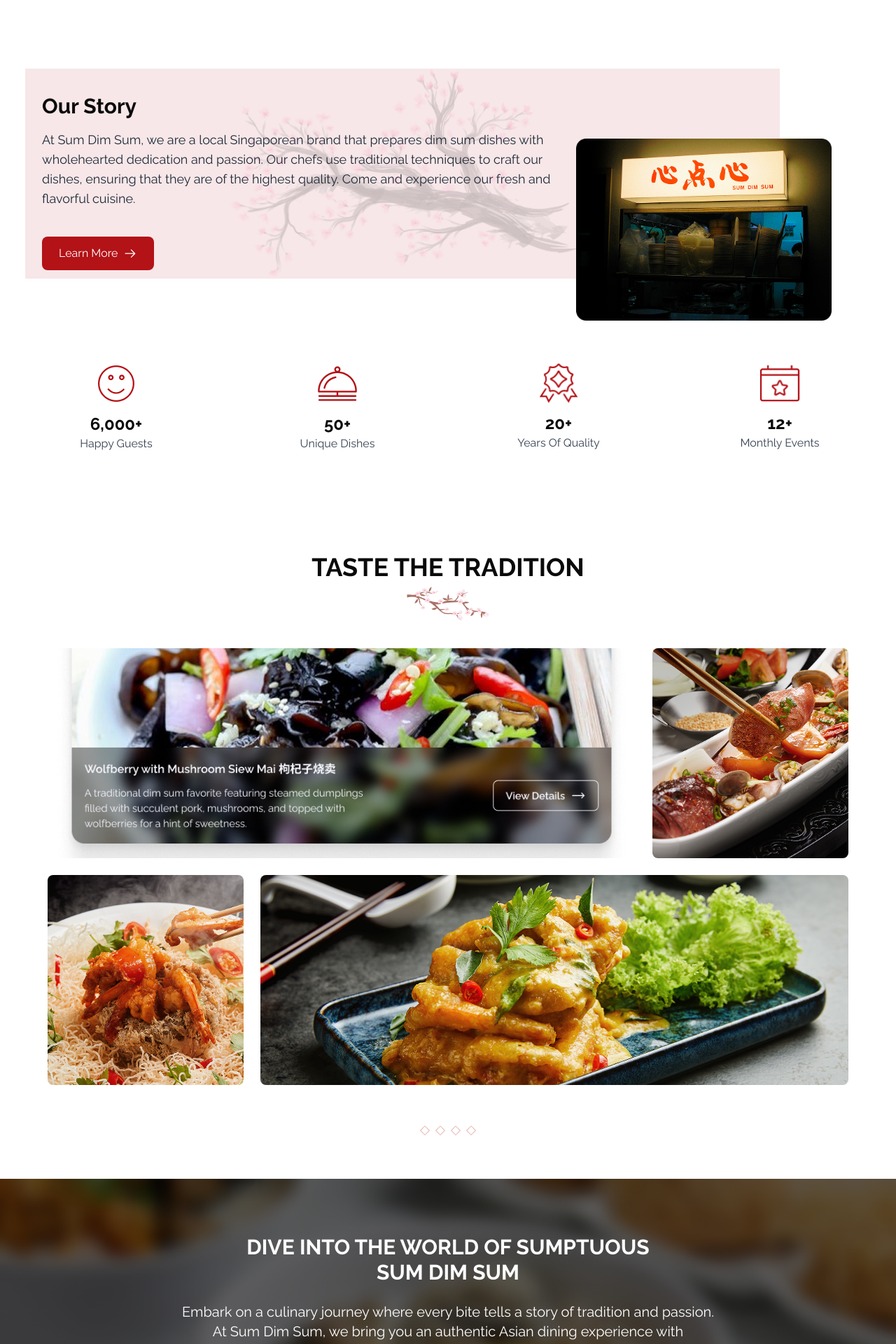
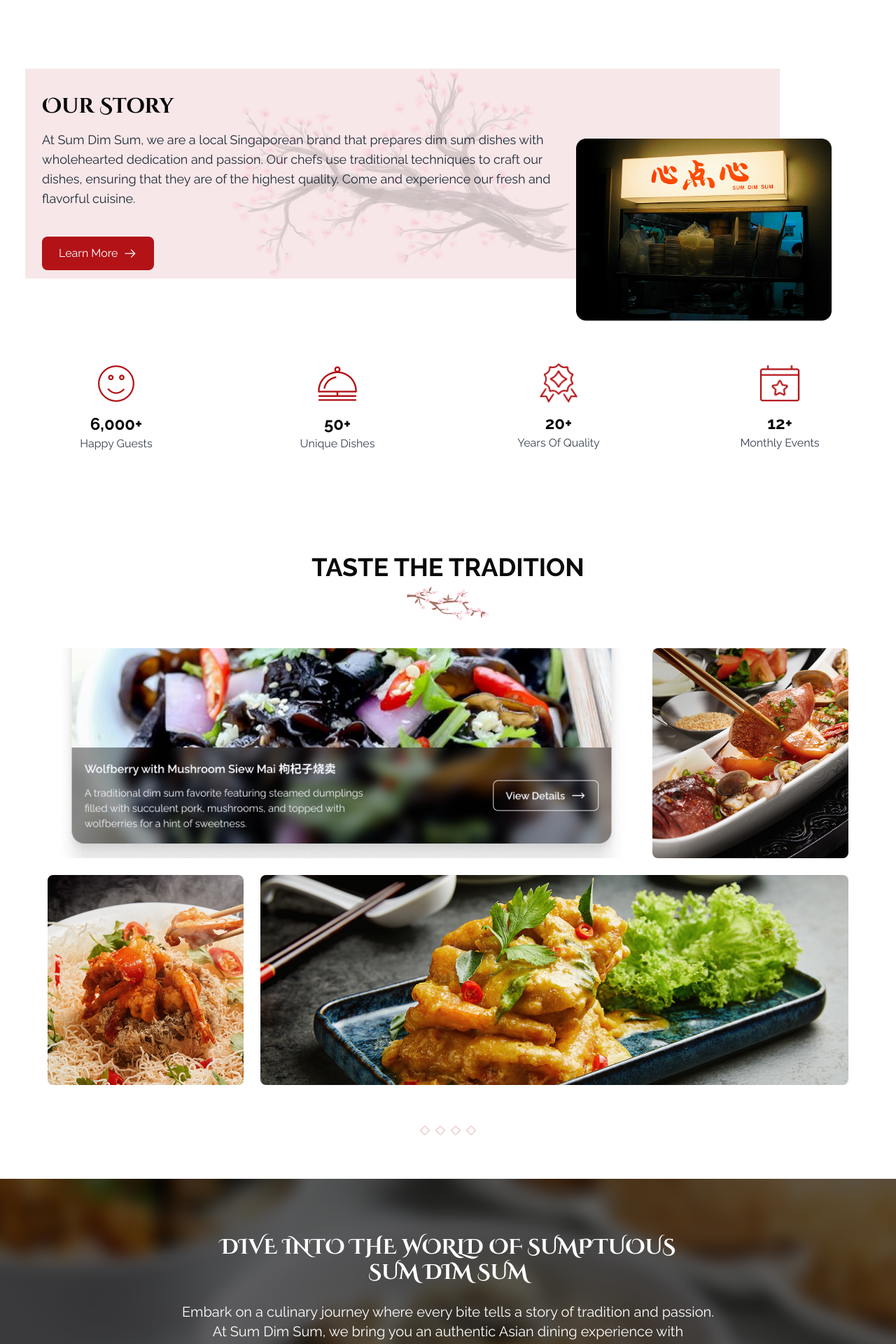
Before and after one commit to SujonRoyBD/dim-sum-dim, a Next.js app: page / in a window 1280 px wide. Shown: the part 860-2780 px from the top of the page at 70% size. Built offline with nearby package versions, Linux system fonts and the light colour scheme.

Commit message:
footer section img correction

```diff
--- a/src/components/home/DiveInto/DiveInto.tsx
+++ b/src/components/home/DiveInto/DiveInto.tsx
@@ -4,7 +4,7 @@
   return (
     <div className='bg-[url("/assets/devinto.png")] bg-cover bg-center text-white py-20 px-6'>
       <div className="max-w-3xl mx-auto text-center">
-        <h2 className="text-3xl md:text-3xl font-bold leading-snug mb-6 uppercase">
+        <h2 className="font-cinzel text-3xl md:text-3xl font-bold leading-snug mb-6 uppercase">
           Dive Into the World of Sumptuous <br /> Sum Dim Sum
         </h2>
         <p className="text-lg md:text-xl leading-relaxed">
--- a/src/components/home/OurStory/OurStory.tsx
+++ b/src/components/home/OurStory/OurStory.tsx
@@ -45,7 +45,7 @@
           className="w-full md:w-[500px] bg-[#F7E7E8] lg:w-[1100px] bg-[url('/assets/storyBg.png')] bg-contain bg-no-repeat bg-center pt-9 px-6"
           style={{ minHeight: '300px', }}
         >
-          <h3 className="text-3xl font-bold mb-4 ">Our Story</h3>
+          <h3 className="text-3xl font-bold mb-4 font-cinzel">Our Story</h3>
           <p className="text-base md:text-lg text-gray-800 leading-relaxed lg:pr-[300px] md:pr-[150px]">
             At Sum Dim Sum, we are a local Singaporean brand that prepares dim sum dishes with wholehearted dedication and passion. Our chefs use traditional techniques to craft our dishes, ensuring that they are of the highest quality. Come and experience our fresh and flavorful cuisine.
           </p>
--- a/src/components/home/ReserveTable/ReserveTable.tsx
+++ b/src/components/home/ReserveTable/ReserveTable.tsx
@@ -131,7 +131,7 @@
 
       {/* Right side: Form */}
       <div className="w-full max-w-xl lg:w-1/2">
-        <h2 className="text-4xl md:text-2xl font-serif font-bold mb-6 leading-tight text-gray-900">
+        <h2 className="font-cinzel text-4xl md:text-2xl font-bold mb-6 leading-tight text-gray-900">
           RESERVE YOUR TABLE FOR AN AUTHENTIC SUM DIM SUM EXPERIENCE
         </h2>
         <p className="text-gray-700 mb-8 text-lg">
--- a/src/components/shared/Footer/Footer.tsx
+++ b/src/components/shared/Footer/Footer.tsx
@@ -7,9 +7,8 @@
     <footer className="bg-white py-8 px-4 md:px-6 lg:px-8">
       <div className="border-t border-b border-red-300 py-8">
         <div className="max-w-7xl mx-auto grid grid-cols-1 md:grid-cols-3 gap-8 text-center md:text-left">
-          {/* Contact Section */}
           <div className="flex flex-col items-center md:items-start space-y-4">
-            <h3 className="text-xl font-serif font-bold text-gray-800 uppercase tracking-wider">CONTACT</h3>
+            <h3 className="text-xl font-cinzel font-bold text-gray-800 uppercase tracking-wider">CONTACT</h3>
             <div className="flex items-center space-x-2 gap-[4px] text-gray-600">
               <Phone className="w-[24px] h-[24px] text-black" />
               <span>+1234567890</span>
```
